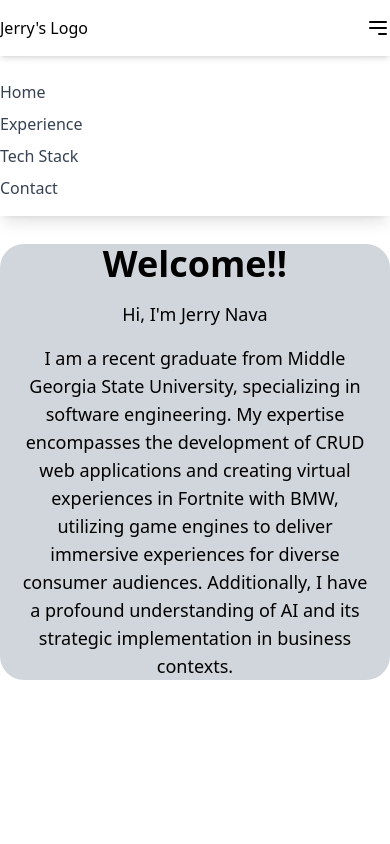
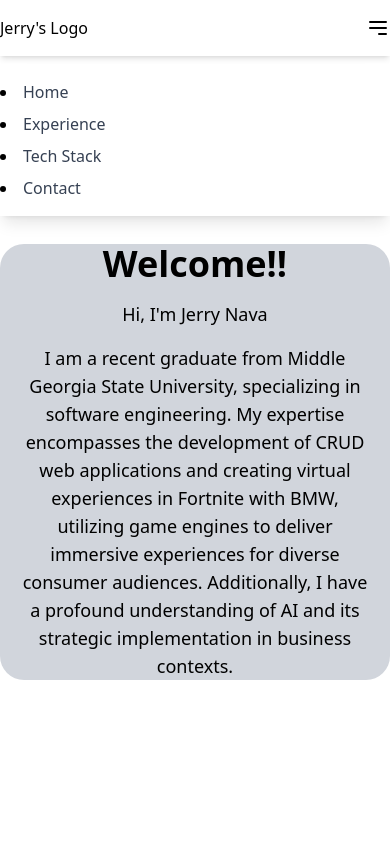
Before and after one commit to 00y300/portfolio, a React (Vite) app: page / in a window 390 px wide. Both pictures are taken after a click on the button 378 px from the left and 28 px from the top of the page. Shown: the top 844 px of the page. Built offline with nearby package versions, Linux system fonts and the light colour scheme.

Commit message:
Mobile Navigation enhancements
feat: Enhanced mobile navigation system to hide navigation menu when user clicks on a section.

```diff
--- a/src/components/navigation/NavigationBar.tsx
+++ b/src/components/navigation/NavigationBar.tsx
@@ -18,6 +18,8 @@ const NavigationBar = () => {
           <NavItem href="#tech">Tech Stack</NavItem>
           <NavItem href="#contact">Contact</NavItem>
         </ul>
+
+        {/* Mobile menu */}
         <button className="md:hidden focus:outline-none" onClick={toggleMenu}>
           <svg
             className="w-6 h-6"
@@ -37,12 +39,20 @@ const NavigationBar = () => {
 
         {/* Mobile menu */}
         {isMenuOpen && (
-          <ul className="md:hidden absolute top-16 left-0 right-0 bg-white shadow-lg space-y-2 py-4">
-            <NavItem href="#home">Home</NavItem>
-            <NavItem href="#experience">Experience</NavItem>
-            <NavItem href="#tech">Tech Stack</NavItem>
-            <NavItem href="#contact">Contact</NavItem>
-          </ul>
+          <div className="md:hidden absolute top-16 left-0 right-0 bg-white shadow-lg space-y-2 py-4 z-50">
+            <NavItem href="#home" onClick={toggleMenu}>
+              Home
+            </NavItem>
+            <NavItem href="#experience" onClick={toggleMenu}>
+              Experience
+            </NavItem>
+            <NavItem href="#tech" onClick={toggleMenu}>
+              Tech Stack
+            </NavItem>
+            <NavItem href="#contact" onClick={toggleMenu}>
+              Contact
+            </NavItem>
+          </div>
         )}
       </div>
     </nav>
--- a/src/components/navigation/NavigationItem.tsx
+++ b/src/components/navigation/NavigationItem.tsx
@@ -3,9 +3,10 @@ import { useState, useEffect } from "react";
 interface NavItemProps {
   href: string;
   children: React.ReactNode;
+  onClick?: () => void;
 }
 
-const NavItem = ({ href, children }: NavItemProps) => {
+const NavItem = ({ href, children, onClick }: NavItemProps) => {
   const [isScrolled, setIsScrolled] = useState(false);
 
   useEffect(() => {
@@ -18,8 +19,10 @@ const NavItem = ({ href, children }: NavItemProps) => {
   }, []);
 
   const handleClick = (e: React.MouseEvent) => {
+    onClick?.();
     e.preventDefault();
-    const targetId = href.substring(1); // Remove the '#' from href
+
+    const targetId = href.substring(1);
     const targetElement = document.getElementById(targetId);
 
     if (targetElement) {
```
